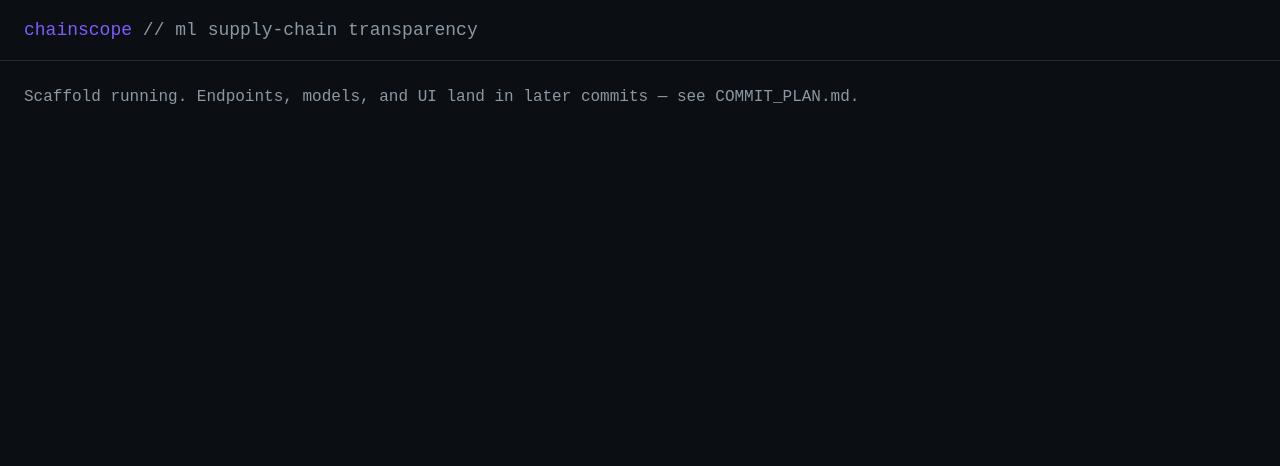
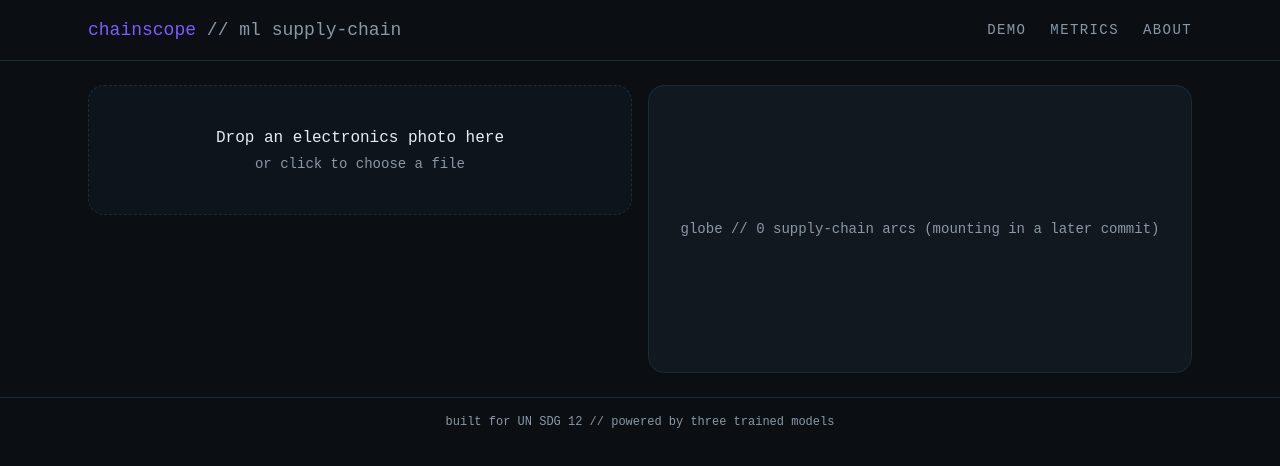
Before and after one commit to Addy768/chainscope, a React (Vite) app in the folder frontend/: page / in a window 1280 px wide. Shown: the top 466 px of the page. Built offline with nearby package versions, Linux system fonts and the light colour scheme; no server answers.

Commit message:
feat(frontend): react-router shell + navbar

```diff
--- a/frontend/package.json
+++ b/frontend/package.json
@@ -12,6 +12,7 @@
   "dependencies": {
     "react": "^18.3.1",
     "react-dom": "^18.3.1",
+    "react-globe.gl": "^2.27.2",
     "react-router-dom": "^6.26.0"
   },
   "devDependencies": {
--- a/frontend/src/App.jsx
+++ b/frontend/src/App.jsx
@@ -1,18 +1,50 @@
+import { BrowserRouter, Link, Route, Routes } from "react-router-dom";
+import Home from "./routes/Home.jsx";
+import Metrics from "./routes/Metrics.jsx";
+import About from "./routes/About.jsx";
+
+function Nav() {
+  const link =
+    "text-sm uppercase tracking-widest text-muted hover:text-ink transition-colors";
+  return (
+    <header className="border-b border-border">
+      <div className="mx-auto flex max-w-6xl items-center justify-between px-6 py-4">
+        <Link to="/" className="text-lg">
+          <span className="text-accent">chainscope</span>
+          <span className="text-muted"> // ml supply-chain</span>
+        </Link>
+        <nav className="flex gap-6">
+          <Link to="/" className={link}>
+            demo
+          </Link>
+          <Link to="/metrics" className={link}>
+            metrics
+          </Link>
+          <Link to="/about" className={link}>
+            about
+          </Link>
+        </nav>
+      </div>
+    </header>
+  );
+}
+
 export default function App() {
   return (
-    <div className="min-h-screen bg-canvas text-ink font-mono">
-      <header className="border-b border-border px-6 py-4">
-        <h1 className="text-lg">
-          <span className="text-accent">chainscope</span>
-          <span className="text-muted"> // ml supply-chain transparency</span>
-        </h1>
-      </header>
-      <main className="p-6">
-        <p className="text-muted">
-          Scaffold running. Endpoints, models, and UI land in later commits —
-          see COMMIT_PLAN.md.
-        </p>
-      </main>
-    </div>
+    <BrowserRouter>
+      <div className="min-h-screen bg-canvas font-mono text-ink">
+        <Nav />
+        <main className="mx-auto max-w-6xl p-6">
+          <Routes>
+            <Route path="/" element={<Home />} />
+            <Route path="/metrics" element={<Metrics />} />
+            <Route path="/about" element={<About />} />
+          </Routes>
+        </main>
+        <footer className="border-t border-border py-4 text-center text-xs text-muted">
+          built for UN SDG 12 // powered by three trained models
+        </footer>
+      </div>
+    </BrowserRouter>
   );
 }
```
